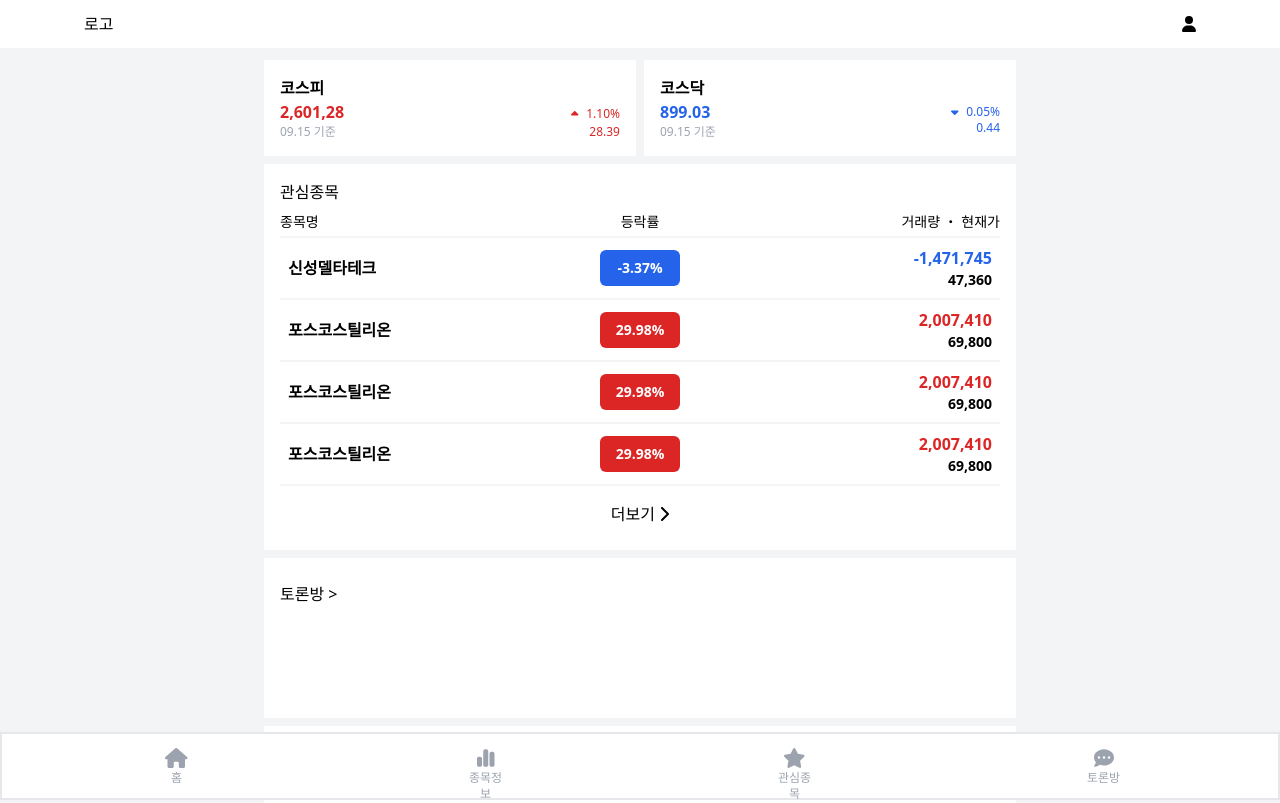
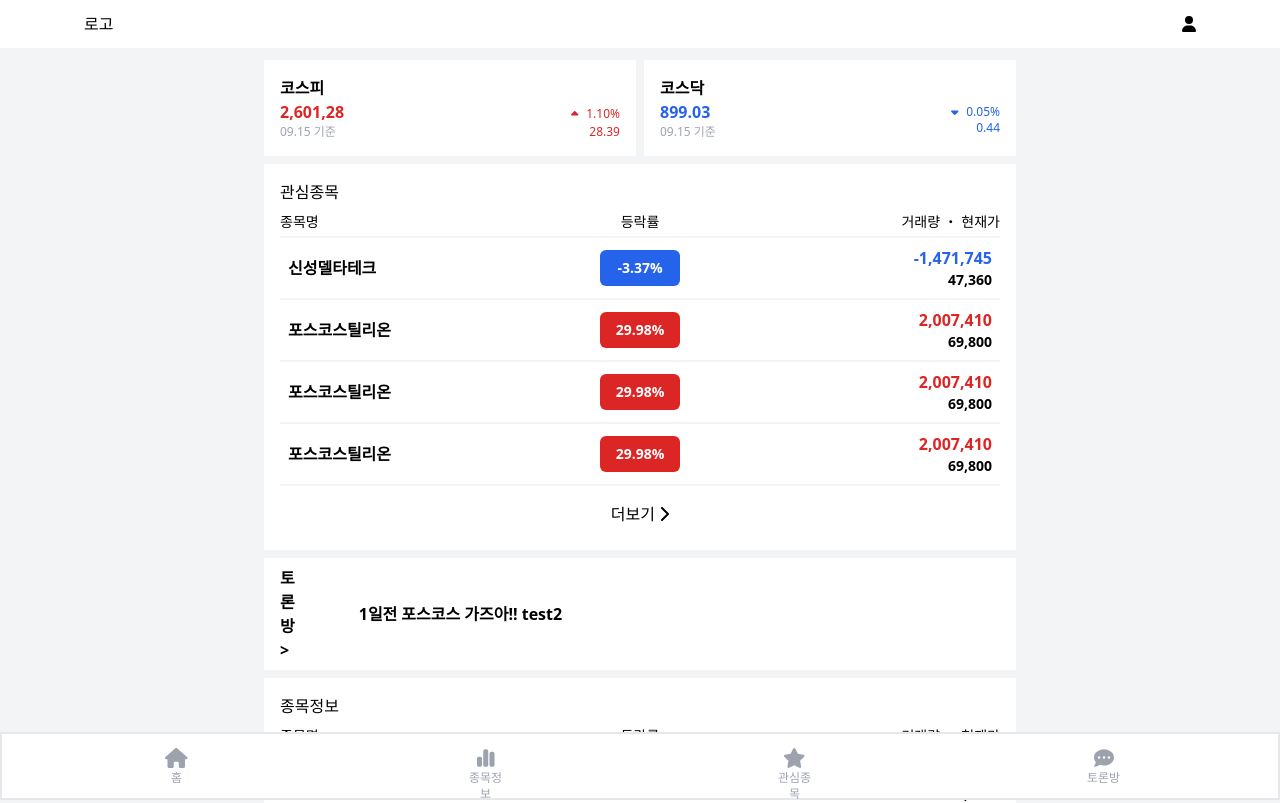
Before and after one commit to suplas/stock_inquiry_node_react, a React (Create React App) app in the folder react/: page / in a window 1280 px wide. Shown: the top 803 px of the page. Built offline with nearby package versions, Linux system fonts and the light colour scheme.

Commit message:
build: rolling banner working

```diff
--- a/react/src/compenents/main/contentComponent.tsx
+++ b/react/src/compenents/main/contentComponent.tsx
@@ -2,6 +2,7 @@ import React from "react";
 import BannerComponent from "../public/bannerComponent";
 import StockItemListComponent from "../public/stockItemListComponent";
 import TalkComponent from "../public/talkComponent";
+import RollingBannerComponent from "../public/rollingBannerComponent";
 
 class ContentComponent extends React.Component {
   render(): React.ReactNode {
@@ -9,7 +10,8 @@ class ContentComponent extends React.Component {
       <div className="mt-3 pl-2 pr-2">
         <BannerComponent />
         <StockItemListComponent title={"관심종목"} />
-        <TalkComponent title={"토론방 >"} />
+        <RollingBannerComponent title={"토론방 >"}/>
+        {/* <TalkComponent title={"토론방 >"} /> */}
         <StockItemListComponent title={"종목정보"} />
       </div>
     );
--- /dev/null
+++ b/react/src/compenents/public/item.ts
@@ -0,0 +1,27 @@
+export const item = [
+    {
+        createDate: "12분전",
+        content: "신성델타테크는 별로네",
+        creator: "test"
+    },
+    {
+        createDate: "1일전",
+        content: "포스코스 가즈아!!",
+        creator: "test2"
+    },
+    {
+        createDate: "1일전",
+        content: "아주 개판이구만",
+        creator: "test3"
+    },
+    {
+        createDate: "1일전",
+        content: "가즈아!!",
+        creator: "test4"
+    },
+    {
+        createDate: "1일전",
+        content: "떡락이네",
+        creator: "test5"
+    }
+]
--- a/react/src/compenents/public/rollingBannerComponent.tsx
+++ b/react/src/compenents/public/rollingBannerComponent.tsx
@@ -1,36 +1,156 @@
-import React from "react";
+import React, { useEffect, useRef, useState } from "react";
+import { item } from "./item";
+import styled from "styled-components";
 
 interface Props {
   title: string;
 }
 
-class RollingBannerComponent extends React.Component<Props> {
-  render(): React.ReactNode {
-    const { title } = this.props;
-    return (
-      <div className="bg-white w-full flex h-10 mt-2 pl-4 pr-4 pb-2 pt-2 items-center gap-1 relative">
-        <div className="font-bold">{title}</div>
-        <div className="relative w-auto h-full box-border overflow-hidden">
-          <ul className="list-none animate-slider">
-            <li className="flex gap-2 items-center absolute left-0 bottom-6">
-              <div>
-                <div className="font-bold">12분전</div>
-                <div className="font-bold">신성델타테크는 별로네</div>
-                <div className="font-bold">test</div>
+interface IUseInterval {
+  (callback: () => void, interval: number): void;
+}
+
+const useInterval: IUseInterval = (callback, interval) => {
+  const saveCallback = useRef<(() => void) | null>(null);
+
+  useEffect(() => {
+    saveCallback.current = callback;
+  });
+
+  useEffect(() => {
+    function tick() {
+      if (saveCallback.current) {
+        saveCallback.current();
+      }
+    }
+    if (interval !== 10000) {
+      let id = setInterval(tick, interval);
+      return () => clearInterval(id);
+    }
+  }, [interval]);
+};
+
+function RollingBannerComponent(props: Props) {
+  const [slideIndex, setSlideIndex] = useState(1);
+
+  const outRef = useRef<HTMLDivElement>(null);
+  const slideRef = useRef<HTMLDivElement>(null);
+
+  const SLIDE_NUM = item.length;
+
+  const beforeSlide = item[SLIDE_NUM - 1];
+  const afterSlide = item[0];
+
+  let copiedArr = [beforeSlide, ...item, afterSlide];
+
+  const COPIED_NUM = copiedArr.length;
+
+  const [custominterval, setCustominterval] = useState(3000);
+
+  useInterval(
+    () => setSlideIndex((slideIndex) => slideIndex + 1),
+    custominterval
+  );
+
+  if (slideIndex === 10) {
+    if (slideRef.current) {
+      slideRef.current.style.transition = "";
+    }
+
+    setSlideIndex(1);
+
+    setTimeout(() => {
+      if (slideRef.current) {
+        slideRef.current.style.transition = "all 500ms ease-in-out";
+      }
+    }, 0);
+  }
+
+  if (slideIndex === 0) {
+    setTimeout(() => {
+      if (slideRef.current) {
+        slideRef.current.style.transition = "";
+      }
+
+      setSlideIndex(4);
+
+      setTimeout(() => {
+        if (slideRef.current) {
+          slideRef.current.style.transition = "all 500ms ease-in-out";
+        }
+      }, 0);
+    }, 500);
+  }
+
+  const slideHandler = (direction: number) => {
+    setSlideIndex((slideIndex) => slideIndex + direction);
+  };
+
+  const stopSlide = () => {
+    setCustominterval(10000);
+  };
+
+  const restartSlide = () => {
+    if (slideIndex === 5) {
+      setCustominterval(1500);
+    } else {
+      setCustominterval(3000);
+    }
+  };
+
+  useEffect(() => {
+    outRef.current?.addEventListener("mouseover", stopSlide);
+    outRef.current?.addEventListener("mouseleave", restartSlide);
+
+    return () => {
+      outRef.current?.removeEventListener("mouseover", stopSlide);
+      outRef.current?.removeEventListener("mouseleave", restartSlide);
+    };
+  }, [custominterval]);
+
+  useEffect(() => {
+    if (slideIndex === 5) {
+      setCustominterval(1500);
+    } else {
+      setCustominterval(3000);
+    }
+  }, [slideIndex]);
+
+  const { title } = props;
+  return (
+    <div className="bg-white mt-2 flex items-center px-[1rem] pb-2 pt-2">
+      <div className="font-bold">{title}</div>
+      <div
+        className="relative overflow-hidden z-10 group"
+        ref={outRef}
+      >
+        <div
+          className="flex"
+          ref={slideRef}
+          style={{
+            width: `${100 * COPIED_NUM}vw`,
+            transition: "all 500ms ease-in-out",
+            transform: `translateX(${
+              -1 * ((100 / copiedArr.length) * slideIndex)
+            }%)`,
+          }}
+        >
+          {copiedArr.map((item, index) => (
+            <div
+              key={index}
+              className="relative h-30 sm:h-30 lg:w-screen lg:h-30"
+            >
+              <div className="px-[5%] font-bold top-1/2 flex gap-1">
+                <div className="font-bold">{item.createDate}</div>
+                <div className="font-bold">{item.content}</div>
+                <div className="font-bold">{item.creator}</div>
               </div>
-            </li>
-            <li className="flex gap-2 items-center">
-            <div>
-              <div className="font-bold">1일전</div>
-              <div className="font-bold">포스코스 가즈아!!</div>
-              <div className="font-bold">test2</div>
-              </div>
-            </li>
-          </ul>
+            </div>
+          ))}
         </div>
       </div>
-    );
-  }
+    </div>
+  );
 }
 
 export default RollingBannerComponent;
--- a/react/tailwind.config.js
+++ b/react/tailwind.config.js
@@ -10,7 +10,6 @@ module.exports = {
     flex: {
       myFlex: "1 1 53%",
     },
-    extend: {
     keyframes: {
       rolling: {
         "0%": {
@@ -22,8 +21,7 @@ module.exports = {
       },
     },
     animation: {
-        slider: 'slider 5s linear infinite'
-      }
+      slider: "slider 5s linear infinite",
     },
   },
   plugins: [],
```
Lines whose indentation alone changed are shown as unchanged.
